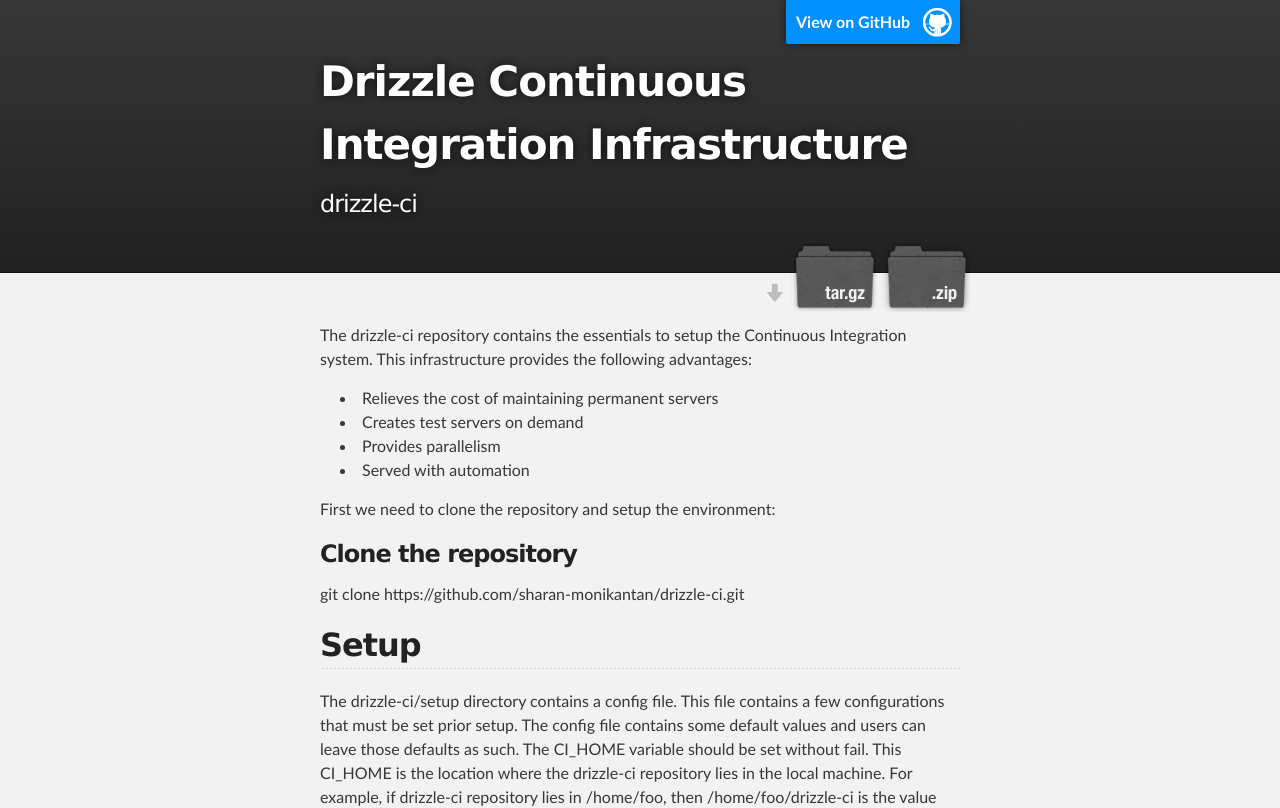
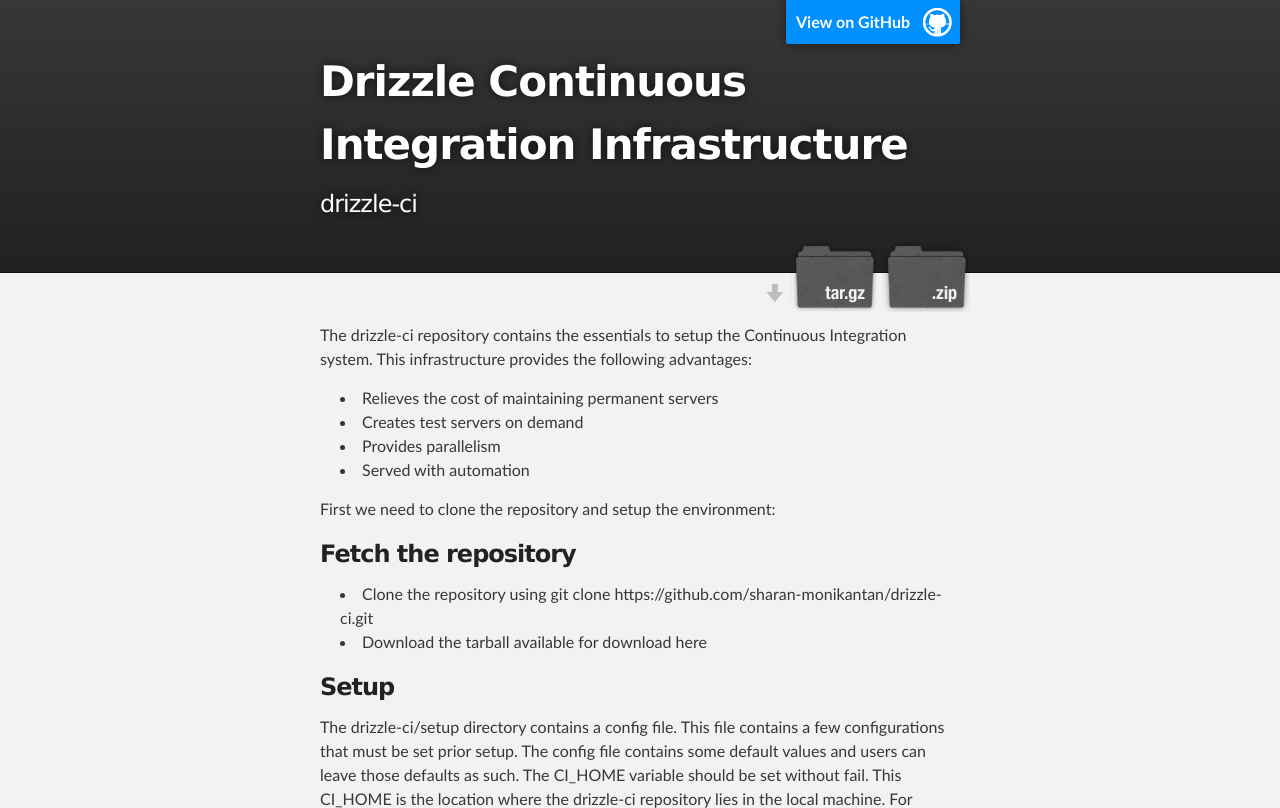
Before and after one commit to sharan-monikantan/drizzle-ci, a plain HTML site: page index.html in a window 1280 px wide. Shown: the top 808 px of the page. Drawn offline with Linux system fonts and the light colour scheme.

Commit message:
Documentation complete

```diff
--- a/index.html
+++ b/index.html
@@ -41,11 +41,15 @@
         </p>
         <p>First we need to clone the repository and setup the environment:</p>
         <p>
-          <h3>Clone the repository</h3>
-          <i>git clone https://github.com/sharan-monikantan/drizzle-ci.git</i>
+          <h3>Fetch the repository</h3>
+          <ul>
+	  <li>Clone the repository using git clone https://github.com/sharan-monikantan/drizzle-ci.git</li>
+	  <li>Download the tarball available for download here</li>
+	  </ul>
+
         </p>
         <p>
-          <h2>Setup</h2>
+          <h3>Setup</h3>
           The drizzle-ci/setup directory contains a config file. This file contains a few configurations that must be set prior setup. The config file contains some default values and users can leave those defaults as such. The <b>CI_HOME</b> variable should be set without fail. This CI_HOME is the location where the drizzle-ci repository lies in the local machine. For example, if drizzle-ci repository lies in /home/foo, then /home/foo/drizzle-ci is the value for CI_HOME. Once all variables are set, then perform <b>source /setup/config</b>
 
           The next step is to setup the state file and pillar data in respecitive paths : <b>sudo -E ./setup.sh</b> That does pretty much all the work to setup the files. The log file for setup resides in the CI_HOME path as <b>.drizzle-ci-log</b>
```
